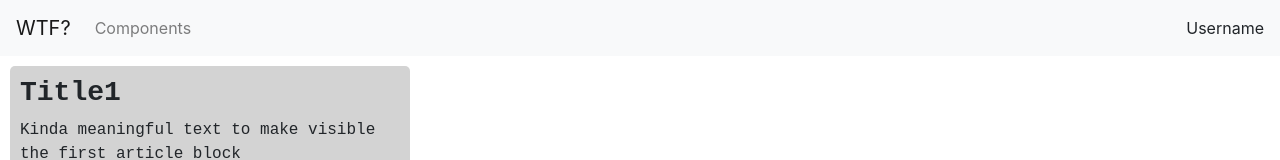
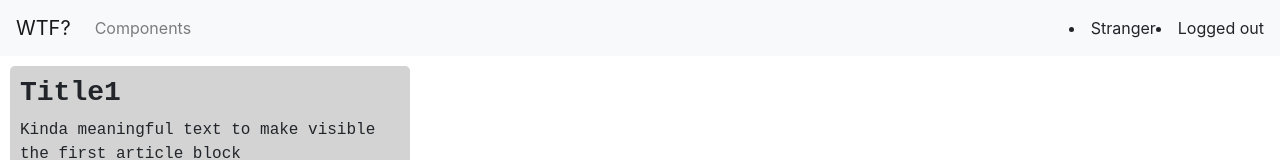
Before and after one commit to parazitl2/react-playground, a React (Create React App) app: page / in a window 1280 px wide. Shown: the top 160 px of the page. Built offline with nearby package versions, Linux system fonts and the light colour scheme.

Commit message:
Redux intro lesson

```diff
--- a/package.json
+++ b/package.json
@@ -12,6 +12,7 @@
     "react-dom": "^17.0.2",
     "react-scripts": "4.0.3",
     "reactstrap": "^8.9.0",
+    "redux": "^4.0.5",
     "web-vitals": "^1.1.1"
   },
   "scripts": {
--- a/src/App.js
+++ b/src/App.js
@@ -7,7 +7,7 @@ import './App.css';
 import { FeedContainer } from './components/FeedContainer';
 import { NotificationComponent } from './components/NotificationComponent';
 
-function App({ fetchUser }) {
+function App({ fetchUser, onLogin, onLogout }) {
   const [user, setUser] = useState();
 
   useEffect(() => {
@@ -29,7 +29,11 @@ function App({ fetchUser }) {
 
   return (
     <div>
-      <NavBarComponent user={user} />
+      <NavBarComponent
+        user={user}
+        onLogin={onLogin}
+        onLogout={onLogout}
+      />
       {/* <ArticleOverviewComponent
         title={"Test title"}
         content={"String"}
--- a/src/components/NavBarComponent.js
+++ b/src/components/NavBarComponent.js
@@ -1,11 +1,23 @@
 import PropTypes from 'prop-types';
 import { Navbar, NavbarBrand, NavbarToggler, Collapse, Nav, NavItem, NavLink } from 'reactstrap';
-import { useState } from 'react';
+import { useCallback, useState } from 'react';
+import store from '../store';
+import { login, logout, rename } from '../store/actions';
 
 export function NavBarComponent({ user }) {
   const [isOpen, setIsOpen] = useState(false);
 
   const toggle = () => setIsOpen(!isOpen);
+
+  const handleLog = useCallback((event) => {
+    store.getState().user
+      ? store.dispatch(logout())
+      : store.dispatch(login({ name: "Ann" }))
+  }, [login, logout]);
+
+  const toggleName = useCallback(() => {
+    store.getState().user && store.dispatch(rename('Zara'));
+  }, []);
 
   return (
     <Navbar color='light' light expand="md">
@@ -18,7 +30,20 @@ export function NavBarComponent({ user }) {
           </NavItem>
         </Nav>
       </Collapse>
-      <div>Username</div>
+      <NavItem onClick={toggleName}>
+        {
+          store.getState().user
+            ? store.getState().user.name
+            : "Stranger"
+        }
+      </NavItem>
+      <NavItem onClick={handleLog}>
+        {
+          store.getState().user
+            ? "Logged in"
+            : "Logged out"
+        }
+      </NavItem>
     </Navbar>
   );
 };
--- a/src/index.js
+++ b/src/index.js
@@ -4,13 +4,21 @@ import './index.css';
 import App from './App';
 import reportWebVitals from './reportWebVitals';
 import 'bootstrap/dist/css/bootstrap.min.css';
+import store from './store';
 
-ReactDOM.render(
-  // <React.StrictMode>
-    <App fetchUser={() => ({ username: 'Bill' })} />,
-  // </React.StrictMode>,
-  document.getElementById('root')
-);
+const render = () => {
+  ReactDOM.render(
+    // <React.StrictMode>
+      <App
+        fetchUser={() => ({ username: 'Bill' })}
+      />,
+    // </React.StrictMode>,
+    document.getElementById('root')
+  );
+}
+
+store.subscribe(render);
+render();
 
 // If you want to start measuring performance in your app, pass a function
 // to log results (for example: reportWebVitals(console.log))
--- /dev/null
+++ b/src/store/actions.js
@@ -0,0 +1,15 @@
+import { ACTION_LOGIN, ACTION_LOGOUT, ACTION_RENAME } from './types';
+
+export const login = (user) => ({
+  type: ACTION_LOGIN,
+  user
+});
+
+export const logout = () => ({
+  type: ACTION_LOGOUT
+});
+
+export const rename = (name) => ({
+  type: ACTION_RENAME,
+  name
+});
--- /dev/null
+++ b/src/store/index.js
@@ -0,0 +1,4 @@
+import * as Redux from 'redux';
+import reducer from './reducer';
+
+export default Redux.createStore(reducer);
--- /dev/null
+++ b/src/store/reducer.js
@@ -0,0 +1,28 @@
+import { ACTION_LOGIN, ACTION_LOGOUT, ACTION_RENAME } from "./types";
+
+const reducer = (state = { user: null }, action) => {
+  switch (action.type) {
+    case ACTION_RENAME:
+      return {
+        ...state,
+        user: {
+          ...state.user,
+          name: action.name
+        }
+      };
+    case ACTION_LOGIN:
+      return {
+        ...state,
+        user: action.user
+      };
+    case ACTION_LOGOUT:
+      return {
+        ...state,
+        user: null
+      };
+    default:
+      return state;
+  }
+};
+
+export default reducer;
--- /dev/null
+++ b/src/store/types.js
@@ -0,0 +1,3 @@
+export const ACTION_LOGIN = 'ACTION_LOGIN';
+export const ACTION_LOGOUT = 'ACTION_LOGOUT';
+export const ACTION_RENAME = 'ACTION_RENAME';
```
Also changed, not shown: 1 other file (tests, documents, lock files or other folders).
